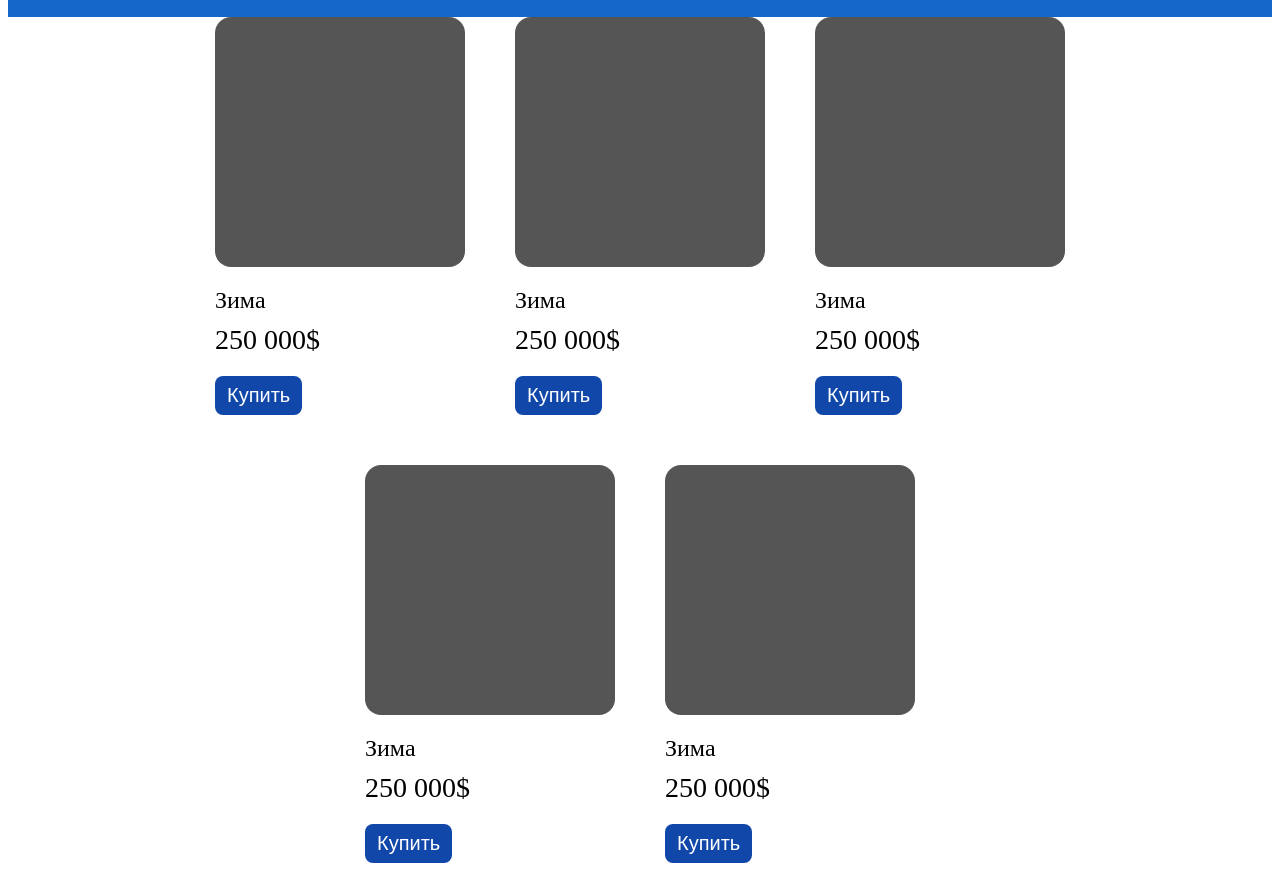
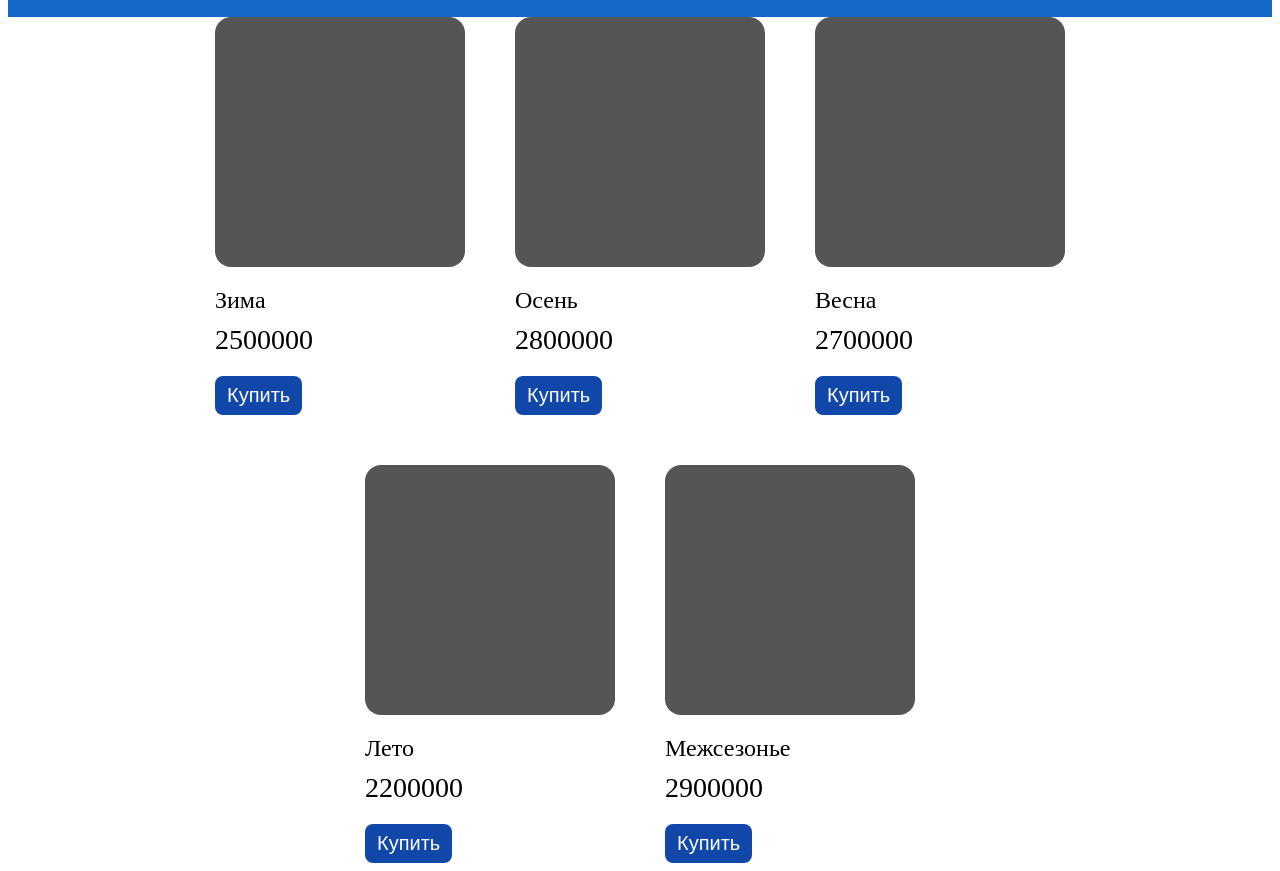
Before and after one commit to Yanarkaev/ArtSpectre, a plain HTML site: page index.html in a window 1280 px wide. Shown: the part 81-952 px from the top of the page. Drawn offline with Linux system fonts and the light colour scheme.

Commit message:
отрендерила продукты на главной странице

```diff
--- a/index.html
+++ b/index.html
@@ -21,60 +21,6 @@
     <!-- Главная -->
     <div class="productCardsWrapper">
 
-      <div class="productCard">
-        <div class="productImg">
-
-        </div>
-        <div class="productInfo">
-          <span class="productName">Зима</span>
-          <span class="productPrice">250 000$</span>
-          <button class="buyBtn">Купить</button>
-        </div>
-      </div>
-      <div class="productCard">
-        <div class="productImg">
-
-        </div>
-        <div class="productInfo">
-          <span class="productName">Зима</span>
-          <span class="productPrice">250 000$</span>
-          <button class="buyBtn">Купить</button>
-        </div>
-      </div>
-
-      <div class="productCard">
-        <div class="productImg">
-
-        </div>
-        <div class="productInfo">
-          <span class="productName">Зима</span>
-          <span class="productPrice">250 000$</span>
-          <button class="buyBtn">Купить</button>
-        </div>
-      </div>
-
-      <div class="productCard">
-        <div class="productImg">
-
-        </div>
-        <div class="productInfo">
-          <span class="productName">Зима</span>
-          <span class="productPrice">250 000$</span>
-          <button class="buyBtn">Купить</button>
-        </div>
-      </div>
-
-      <div class="productCard">
-        <div class="productImg">
-
-        </div>
-        <div class="productInfo">
-          <span class="productName">Зима</span>
-          <span class="productPrice">250 000$</span>
-          <button class="buyBtn">Купить</button>
-        </div>
-      </div>
-
     </div>
 
   </main>
--- a/script.js
+++ b/script.js
@@ -1 +1,58 @@
 // ЯВАСКРИПТ
+let data = [
+    {
+        id: 1,
+        name: "Зима",
+        price: 2500000,
+        imgPath: "",
+    },
+
+    {
+        id: 2,
+        name: "Осень",
+        price: 2800000,
+        imgPath: "",
+    },
+
+    {
+        id: 3,
+        name: "Весна",
+        price: 2700000,
+        imgPath: "",
+    },
+
+    {
+        id: 4,
+        name: "Лето",
+        price: 2200000,
+        imgPath: "",
+    },
+
+    {
+        id: 5,
+        name: "Межсезонье",
+        price: 2900000,
+        imgPath: "",
+    },
+];
+
+let productCardsWrapper = document.querySelector(".productCardsWrapper");
+
+function renderProducts(){
+    for (let i = 0; i < data.length; i++){
+        productCardsWrapper.innerHTML += `
+        <div class="productCard">
+        <div class="productImg">
+
+        </div>
+        <div class="productInfo">
+        <span class="productName">${data[i].name}</span>
+        <span class="productPrice">${data[i].price}</span>
+        <button class="buyBtn">Купить</button>
+        </div>
+        </div>
+        `;
+    }
+}
+
+renderProducts();
```
